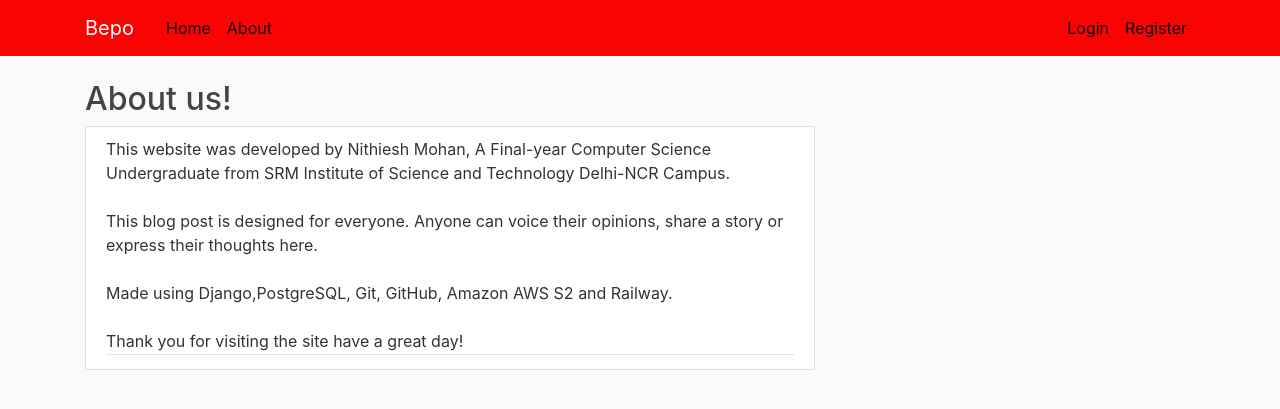
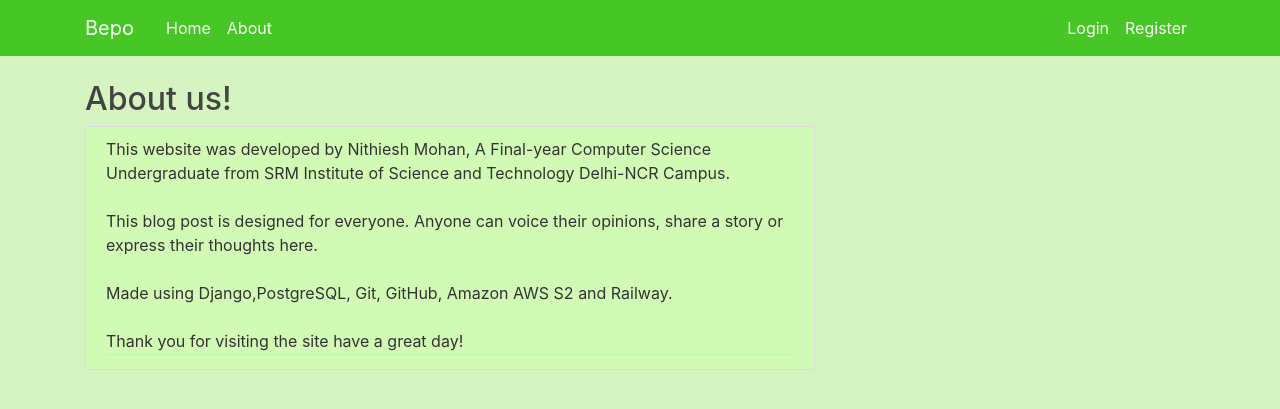
Before and after one commit to nithieshM/Bepo-Blog, a Django app: page /about/ in a window 1280 px wide. Shown: the top 409 px of the page. Run offline with Django 4.2, Linux system fonts and the light colour scheme; some libraries are stand-ins or nearby versions.

Commit message:
Fixed bugs

```diff
--- a/blog/static/blog/main.css
+++ b/blog/static/blog/main.css
@@ -1,5 +1,5 @@
 body {
-    background: #fafafa;
+    background: #d5f4c1;
     color: #333333;
     margin-top: 5rem;
   }
@@ -13,15 +13,15 @@ body {
   }
 
   .bg-steel {
-    background-color: #f90303;
+    background-color: #46c726;
   }
 
   .site-header .navbar-nav .nav-link {
-    color: #0a0a0a;
+    color: #fffdfd;
   }
 
   .site-header .navbar-nav .nav-link:hover {
-    color: #2a2323;
+    color: #fdfbfb;
   }
 
   .site-header .navbar-nav .nav-link.active {
@@ -29,7 +29,7 @@ body {
   }
 
   .content-section {
-    background: #ffffff;
+    background: #d1fbb5;
     padding: 10px 20px;
     border: 1px solid #dddddd;
     border-radius: 3px;
@@ -58,7 +58,7 @@ body {
   .article-metadata {
     padding-bottom: 1px;
     margin-bottom: 4px;
-    border-bottom: 1px solid #e3e3e3
+    border-bottom: 1px solid #b9f9b3
   }
 
   .article-metadata a:hover {
```
Also changed, not shown: project/settings.py (+4 -4 lines).
